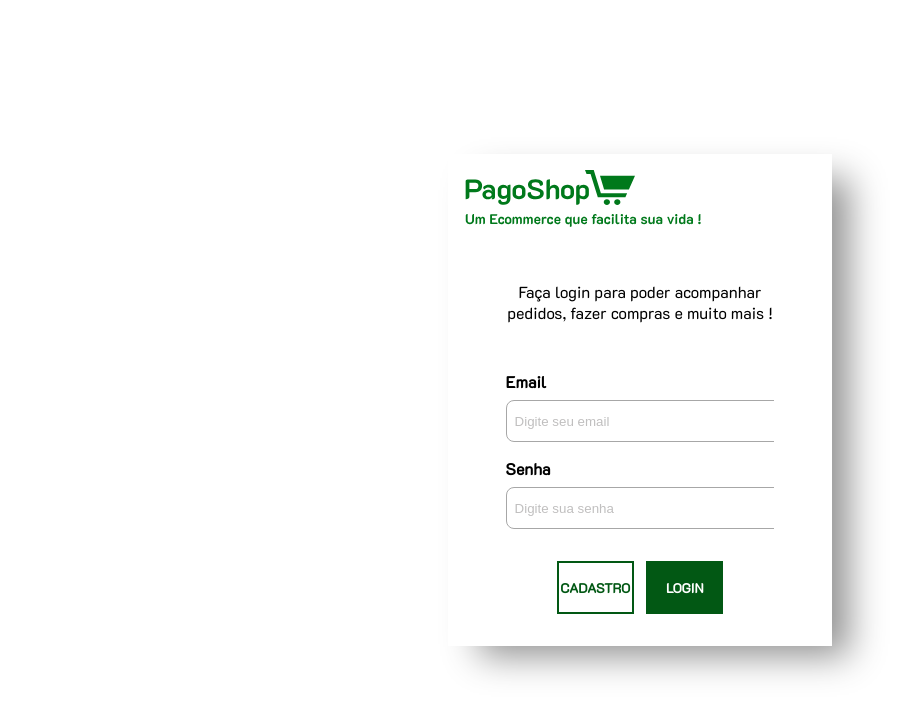
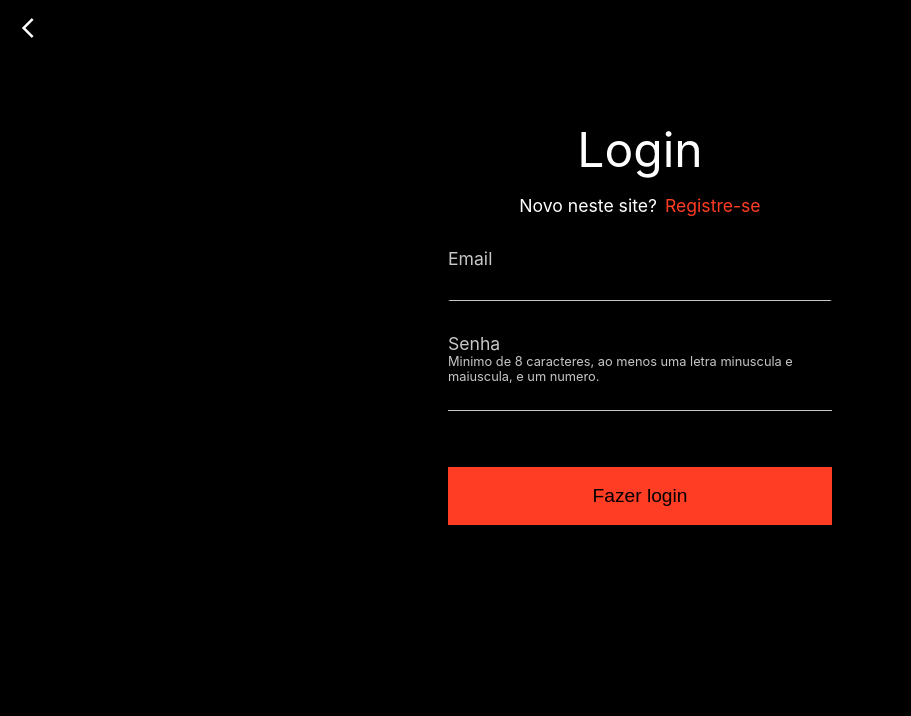
Before and after one commit to Adson-Gomes-Oliveira/pagoshop-frontend, a React (Create React App) app: page /login in a window 1280 px wide. Shown: the top 716 px of the page, without its empty margins (0-911 px from the left). Built offline with nearby package versions, Linux system fonts and the light colour scheme; no server answers.

Commit message:
<feat> Created Login and Register pages

```diff
--- a/src/pages/Login.jsx
+++ b/src/pages/Login.jsx
@@ -1,33 +1,34 @@
 import React, { useState } from 'react';
 import { useNavigate } from 'react-router-dom';
-import PagoShopLogoGreen from '../assets/svg/pago-shop-logo-green.svg';
 import requester from '../helpers/requester';
 import './styles/Login.css';
 
 function Login() {
-  const [loginInput, setLoginInput] = useState({
+  const [loginInputs, setLoginInput] = useState({
     email: '',
     password: '',
   });
-  const [showLoginError, setShowLoginError] = useState('none');
+  const [showError, setShowError] = useState(false);
   const navigate = useNavigate();
 
   const handleChangeLogin = (event) => {
     const { id, value } = event.target;
     setLoginInput({
-      ...loginInput,
+      ...loginInputs,
       [id]: value,
     });
+
+    if (showError) setShowError(false);
   };
 
   const handleClickLogin = async () => {
     const response = await requester('authorization', 'login', {
-      email: loginInput.email,
-      password: loginInput.password,
+      email: loginInputs.email,
+      password: loginInputs.password,
     });
 
     if (response === 400) {
-      setShowLoginError('block');
+      setShowError(true);
       return;
     }
 
@@ -42,53 +43,47 @@ function Login() {
 
   return (
     <section className="login-section">
-      <div className="modal-login">
-        <img src={PagoShopLogoGreen} alt="PagoShop Logo" />
-        <span>Faça login para poder acompanhar pedidos, fazer compras e muito mais !</span>
-        <form>
+      <span className="material-icons-outlined arrow-back">arrow_back_ios</span>
+      <div className="login-header">
+        <h2>Login</h2>
+        <div>
+          <span>Novo neste site?</span>
+          <a href="/login">Registre-se</a>
+        </div>
+      </div>
+      {showError && <span className="error-msg">* Algo deu errado, verifique as informações abaixo !</span>}
+      <form className="login-body">
         <label htmlFor="email">
           <span>Email</span>
           <input
             id="email"
             type="text"
-              placeholder="Digite seu email"
             onChange={handleChangeLogin}
-              value={loginInput.email}
+            value={loginInputs.email}
           />
         </label>
-          <label htmlFor="password">
+        <label htmlFor="password" className="password-field">
           <span>Senha</span>
+          <span className="password-help">
+            Minimo de 8 caracteres, ao menos uma letra minuscula e maiuscula, e um numero.
+          </span>
+          <div>
             <input
               id="password"
+              className="password-field-input"
               type="password"
-              placeholder="Digite sua senha"
               onChange={handleChangeLogin}
-              value={loginInput.password}
+              value={loginInputs.password}
             />
+          </div>
         </label>
       </form>
-
-        <span
-          className="login-error-message"
-          style={{ display: showLoginError }}
-        >
-          Email ou Senha invalida ! *
-        </span>
-
-        <div className="login-buttons">
-          <button
-            type="button"
-          >
-            CADASTRO
-          </button>
       <button
         type="button"
         onClick={handleClickLogin}
       >
-            LOGIN
+        Fazer login
       </button>
-        </div>
-      </div>
     </section>
   );
 }
--- a/src/pages/Register.jsx
+++ b/src/pages/Register.jsx
@@ -1,16 +1,18 @@
 import React, { useEffect, useState } from 'react';
+import { useNavigate } from 'react-router-dom';
 import brazilStates from '../helpers/brazilStates';
+import requester from '../helpers/requester';
 import './styles/Register.css';
-import requester from '../helpers/requester';
 
 function Register() {
   const [passwordVisible, setPasswordVisible] = useState('password');
   const [showError, setShowError] = useState(true);
   const [registerButtonDisable, setRegisterButtonDisable] = useState(true);
+  const navigate = useNavigate();
   const [registerInputs, setRegisterInputs] = useState({
     email: '',
     password: '',
-    username: '',
+    name: '',
     cpf: '',
     phone: '',
     street: '',
@@ -44,11 +46,30 @@ function Register() {
   };
 
   const handleRegisterClick = async () => {
-    const createAccount = requester('account', 'post', registerInputs);
+    const registerInputsToPayload = {
+      name: registerInputs.name,
+      email: registerInputs.email,
+      password: registerInputs.password,
+      cpf: registerInputs.cpf,
+      phone: registerInputs.phone,
+      address: {
+        street: registerInputs.street,
+        number: registerInputs.number,
+        cep: registerInputs.cep,
+        moreInfo: registerInputs.moreInfo,
+        city: registerInputs.city,
+        state: registerInputs.state,
+      },
+    };
+
+    const createAccount = await requester('accounts', 'post', registerInputsToPayload);
+
     if (createAccount !== 201) {
       window.scrollTo({ top: 0, behavior: 'smooth' });
-      setShowError(true);
+      return setShowError(true);
     }
+
+    return navigate('/login');
   };
 
   const handleShowPasswordClick = () => {
@@ -98,13 +119,13 @@ function Register() {
             </button>
           </div>
         </label>
-        <label htmlFor="username">
+        <label htmlFor="name">
           <span>Digite seu Nome</span>
           <input
-            id="username"
+            id="name"
             type="text"
             onChange={handleRegisterInputChange}
-            value={registerInputs.username}
+            value={registerInputs.name}
           />
         </label>
         <label htmlFor="cpf">
--- a/src/pages/styles/Login.css
+++ b/src/pages/styles/Login.css
@@ -1,88 +1,111 @@
 .login-section {
+  background-color: black;
   display: flex;
   flex-direction: column;
-  justify-content: center;
   align-items: center;
   height: 100vh;
 }
 
-.modal-login {
-  display: flex;
-  flex-direction: column;
-  align-items: center;
-  padding: 1rem 0 2rem 0;
-  width: 30%;
-  box-shadow: 24px 17px 34px -7px rgba(145,145,145,1);
+.login-section .arrow-back {
+  color: white;
+  margin: 1rem 0 0 1rem;
+  align-self: flex-start;
 }
 
-.modal-login img {
-  align-self: flex-start;
-  margin-left: 1rem
+.login-section .login-header {
+  color: white;
+  margin-top: 5rem;
 }
 
-.modal-login span:first-of-type {
-  margin: 2.5rem 0 3rem 0;
-  width: 70%;
+.login-section .login-header h2 {
+  font-size: 3rem;
   text-align: center;
-  font-family: 'K2D';
+  font-weight: 400;
 }
 
-.modal-login form {
-  display: flex;
-  flex-direction: column;
-  align-items: center;
-  width: 100%;
-}
-
-.modal-login form label {
-  margin-bottom: 1rem;
-  width: 70%;
-}
-
-.modal-login form label span {
-  font-family: 'K2D';
-  font-weight: 700;
-}
-
-.modal-login form label input {
-  height: 2.5rem;
-  width: 100%;
-  border-radius: 0.5rem;
-  padding-left: 0.5rem;
-  margin-top: 0.5rem;
-  border: 0.1rem solid rgb(167, 167, 167);
-}
-
-.modal-login form label input::placeholder {
-  color: rgb(192, 191, 191);
-}
-
-.modal-login .login-error-message {
-  color:red
-}
-
-.modal-login .login-buttons {
-  width: 50%;
-  display: flex;
-  justify-content: space-evenly;
+.login-section .login-header div {
+  text-align: center;
   margin-top: 1rem;
 }
 
-.modal-login .login-buttons button {
-  cursor: pointer;
-  padding: 1rem 0 1rem 0;
-  width: 40%;
-  font-family: 'K2D';
-  font-weight: 700;
+.login-section .login-header div span {
+  font-size: 1.1rem;
 }
 
-.modal-login .login-buttons button:first-of-type {
-  background-color: white;
-  border: 0.15rem solid var(--green-theme-base);
-  color: var(--green-theme-base);
+.login-section .login-header div a {
+  color: #FF3D24;
+  font-size: 1.1rem;
+  margin-left: 0.5rem;
 }
 
-.modal-login .login-buttons button:last-of-type {
-  background-color: var(--green-theme-base);
+.login-section .login-body .password-field .password-help {
+  font-size: 0.8rem;
+}
+
+.login-section .login-body .password-field div {
+  border-bottom: 0.1rem solid rgb(199, 199, 199);
+}
+
+.login-section .login-body .password-field .password-field-input {
+  width: 95%;
+  border-bottom: none;
+  margin: 0;
+  padding: 0.1rem 0 0.1rem 0;
+}
+
+.login-section .login-body .password-field .password-field-input:hover {
+  border-bottom: none;
+}
+
+.login-section .login-body .password-field .password-field-input:focus {
+  border-bottom: none;
+}
+
+.login-section .login-body {
+  display: flex;
+  flex-direction: column;
+  margin-top: 2rem;
+  width: 30%;
+}
+
+.login-section .login-body label {
+  display: flex;
+  flex-direction: column;
+  margin-bottom: 1.5rem;
+}
+
+.login-section .login-body label span {
+  color: rgb(199, 199, 199);
+  font-size: 1.1rem;
+}
+
+.login-section .login-body label input {
+  background-color: transparent;
+  border-bottom: 0.1rem solid rgb(199, 199, 199);
   color: white;
+  font-size: 1.1rem;
+  margin: 0.5rem 0 0.5rem 0;
 }
+
+.login-section .login-body label input:hover {
+  border-bottom: 0.1rem solid rgb(255, 255, 255);
+}
+
+.login-section .login-body label input:focus {
+  outline: none;
+  border-bottom: 0.1rem solid #FF3D24;
+}
+
+.login-section button {
+  width: 30%;
+  background-color: #FF3D24;
+  padding: 1rem 0 1rem 0;
+  margin: 2rem 0 4rem 0;
+  font-size: 1.2rem;
+  cursor: pointer;
+}
+
+.login-section .error-msg {
+  color: #0b80ec;
+  margin: 1rem 0 1rem 0;
+}
```
Lines whose indentation alone changed are shown as unchanged.
